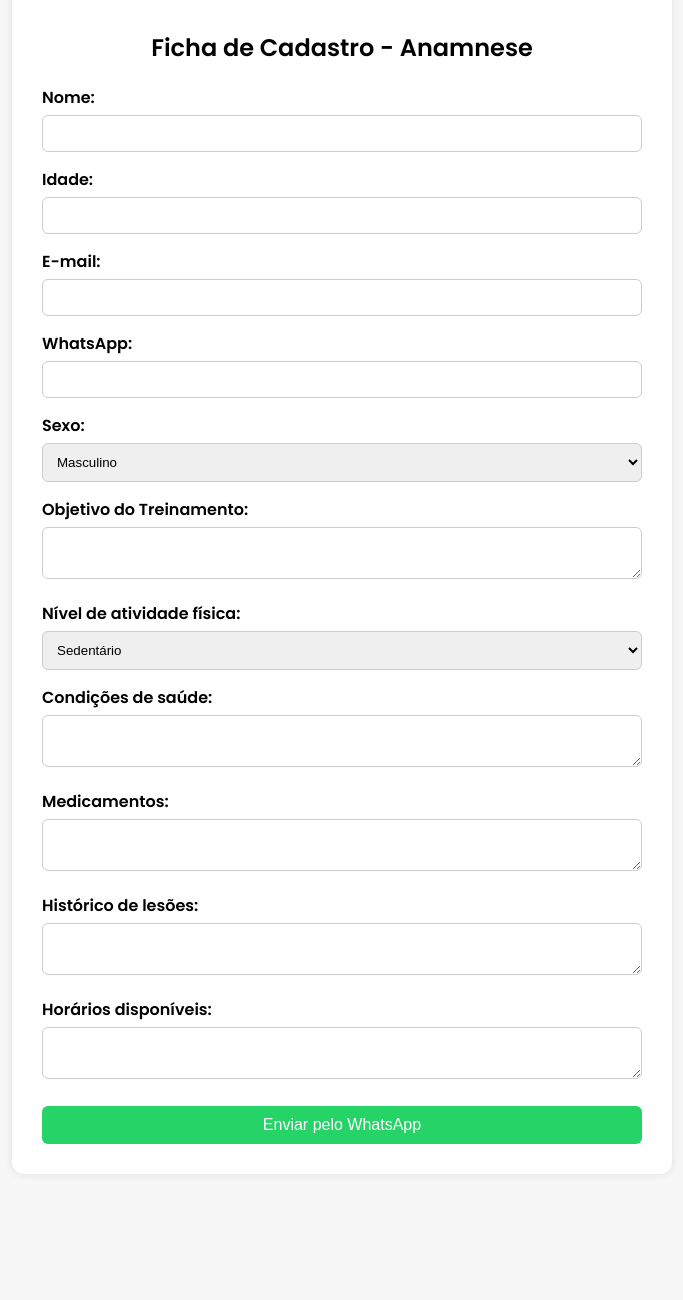
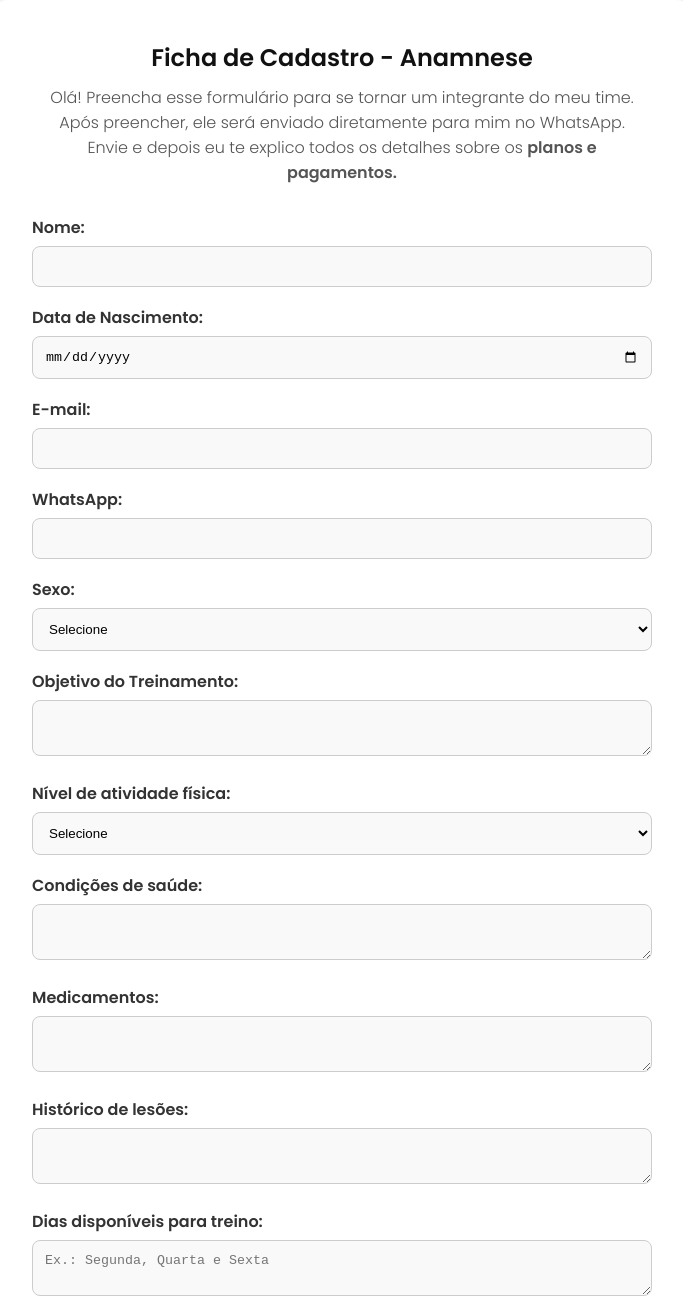
Before and after one commit to felipelifa/sitepersonal, a plain HTML site: page formulario.html in a window 1280 px wide. Shown: the part 40-1340 px from the top of the page, without its empty margins (298-981 px from the left). Before the commit the page ends 1234 px from the top, so only its background shows below. Drawn offline with Linux system fonts and the light colour scheme.

Commit message:
att
asdsad

```diff
--- a/formulario.html
+++ b/formulario.html
@@ -7,59 +7,108 @@
   <title>Ficha de Cadastro | Felipe Lima</title>
   <link href="https://fonts.googleapis.com/css2?family=Poppins:wght@300;600&display=swap" rel="stylesheet">
   <style>
+    * {
+      margin: 0;
+      padding: 0;
+      box-sizing: border-box;
+    }
+
     body {
       font-family: 'Poppins', sans-serif;
       background-color: #f7f7f7;
-      margin: 0;
-      padding: 20px;
+      color: #111;
+      padding: 40px 20px;
     }
+
     .form-container {
-      max-width: 600px;
+      max-width: 700px;
       margin: 0 auto;
       background-color: #fff;
-      padding: 30px;
-      border-radius: 12px;
-      box-shadow: 0 0 10px rgba(0,0,0,0.1);
+      padding: 40px;
+      border-radius: 16px;
+      box-shadow: 0 8px 24px rgba(0, 0, 0, 0.1);
     }
-    h2 {
+
+    .form-container h2 {
       text-align: center;
-      margin-bottom: 20px;
+      margin-bottom: 10px;
+      font-weight: 600;
     }
+
+    .intro {
+      text-align: center;
+      margin-bottom: 30px;
+      color: #555;
+      font-size: 1rem;
+    }
+
     label {
       display: block;
-      margin-top: 15px;
-      font-weight: bold;
+      margin-top: 18px;
+      font-weight: 600;
+      color: #333;
     }
-    input, select, textarea, button {
+
+    input, select, textarea {
       width: 100%;
-      padding: 10px;
-      margin-top: 5px;
+      padding: 12px;
+      margin-top: 6px;
       border: 1px solid #ccc;
-      border-radius: 6px;
-      box-sizing: border-box;
+      border-radius: 8px;
+      background-color: #f9f9f9;
+      transition: border-color 0.3s;
     }
+
+    input:focus, select:focus, textarea:focus {
+      border-color: #25D366;
+      outline: none;
+    }
+
+    textarea {
+      resize: vertical;
+    }
+
     button {
-      margin-top: 20px;
+      width: 100%;
+      margin-top: 30px;
       background-color: #25D366;
       color: white;
-      font-size: 16px;
+      padding: 14px;
+      font-size: 1rem;
+      font-weight: 600;
+      border: none;
+      border-radius: 50px;
       cursor: pointer;
-      border: none;
+      box-shadow: 0 6px 15px rgba(37, 211, 102, 0.4);
+      transition: background-color 0.3s, transform 0.2s;
     }
+
     button:hover {
-      background-color: #1ebe5d;
+      background-color: #1ebe57;
+      transform: scale(1.02);
+    }
+
+    button:active {
+      transform: scale(0.98);
     }
   </style>
 </head>
 <body>
+
   <div class="form-container">
     <h2>Ficha de Cadastro - Anamnese</h2>
+    <p class="intro">
+      Olá! Preencha esse formulário para se tornar um integrante do meu time.<br>
+      Após preencher, ele será enviado diretamente para mim no WhatsApp.<br>
+      Envie e depois eu te explico todos os detalhes sobre os <strong>planos e pagamentos.</strong>
+    </p>
+
     <form onsubmit="enviarParaWhatsApp(); return false;">
       <label for="nome">Nome:</label>
       <input type="text" id="nome" required>
 
-      <label for="idade">Idade:</label>
-      <input type="number" id="idade" required>
+      <label for="data-nascimento">Data de Nascimento:</label>
+      <input type="date" id="data-nascimento" required>
 
       <label for="email">E-mail:</label>
       <input type="email" id="email" required>
@@ -68,7 +117,8 @@
       <input type="tel" id="whatsapp" required>
 
       <label for="genero">Sexo:</label>
-      <select id="genero">
+      <select id="genero" required>
+        <option value="">Selecione</option>
         <option value="Masculino">Masculino</option>
         <option value="Feminino">Feminino</option>
       </select>
@@ -77,7 +127,8 @@
       <textarea id="objetivo" rows="2"></textarea>
 
       <label for="atividade">Nível de atividade física:</label>
-      <select id="atividade">
+      <select id="atividade" required>
+        <option value="">Selecione</option>
         <option value="Sedentário">Sedentário</option>
         <option value="Iniciante">Iniciante</option>
         <option value="Intermediário">Intermediário</option>
@@ -93,6 +144,9 @@
       <label for="lesoes">Histórico de lesões:</label>
       <textarea id="lesoes" rows="2"></textarea>
 
+      <label for="dias">Dias disponíveis para treino:</label>
+      <textarea id="dias" rows="2" placeholder="Ex.: Segunda, Quarta e Sexta"></textarea>
+
       <label for="horarios">Horários disponíveis:</label>
       <textarea id="horarios" rows="2"></textarea>
 
@@ -103,7 +157,7 @@
   <script>
     function enviarParaWhatsApp() {
       const nome = document.getElementById('nome').value;
-      const idade = document.getElementById('idade').value;
+      const dataNascimento = document.getElementById('data-nascimento').value;
       const email = document.getElementById('email').value;
       const whatsapp = document.getElementById('whatsapp').value;
       const genero = document.getElementById('genero').value;
@@ -112,12 +166,13 @@
       const saude = document.getElementById('saude').value;
       const medicamentos = document.getElementById('medicamentos').value;
       const lesoes = document.getElementById('lesoes').value;
+      const dias = document.getElementById('dias').value;
       const horarios = document.getElementById('horarios').value;
 
       const numeroDestino = '553592436211';
       const mensagem = `*Ficha de Cadastro - Novo Aluno*%0A%0A` +
         `- Nome: ${nome || "-"}%0A` +
-  `- Idade: ${idade || "-"}%0A` +
+        `- Data de Nascimento: ${dataNascimento || "-"}%0A` +
         `- Email: ${email || "-"}%0A` +
         `- WhatsApp: ${whatsapp || "-"}%0A` +
         `- Sexo: ${genero || "-"}%0A` +
@@ -126,8 +181,8 @@
         `- Condições de Saúde: ${saude || "-"}%0A` +
         `- Medicamentos: ${medicamentos || "-"}%0A` +
         `- Lesões: ${lesoes || "-"}%0A` +
+        `- Dias Disponíveis: ${dias || "-"}%0A` +
         `- Horários Disponíveis: ${horarios || "-"}`;
-
 
       const url = `https://wa.me/${numeroDestino}?text=${mensagem}`;
       window.open(url, '_blank');
--- a/style.css
+++ b/style.css
@@ -1,9 +1,16 @@
 /* Base */
+* {
+  margin: 0;
+  padding: 0;
+  box-sizing: border-box;
+}
+
 body {
     margin: 0;
     font-family: 'Poppins', sans-serif;
     background-color: #0f0f0f;
     color: #f1f1f1;
+    overflow-x: hidden;
   }
 
   a {
@@ -36,9 +43,30 @@ body {
     font-size: 0.95rem;
     color: #f1f1f1;
   }
-
+.section-fundo {
+  width: 100%;
+  overflow: hidden;
+ position: relative;
+  width: 100%;
+  overflow: hidden;
+}
+.section-fundo::after {
+  content: "";
+  position: absolute;
+  bottom: 0;
+  left: 0;
+  width: 100%;
+  height: 80px; /* Altura da sombra */
+  background: linear-gradient(to bottom, rgba(0,0,0,0) 0%, rgba(0,0,0,0.3) 100%);
+  pointer-events: none;
+}
+.section-fundo img {
+  width: 100%;
+  height: auto;
+  display: block;
+}
   .hero {
-    background-color: #f4f4f4;
+    background-color: #d9d9d9;
     padding: 4rem 2rem;
 
       }
@@ -141,6 +169,47 @@ body {
     border: 2px solid #25d366;
     color: #25d366;
     background-color: transparent;
+  }
+  /* Container centralizado */
+.botao-cta-final {
+  text-align: center;
+  margin-top: 40px;
+}
+
+/* Estilo do botão */
+.botao-pulsando {
+  background-color: #25D366;
+  color: white;
+  padding: 1rem 2rem;
+  border-radius: 50px;
+  font-weight: 700;
+  font-size: 1.1rem;
+  text-decoration: none;
+  box-shadow: 0 6px 15px rgba(37, 211, 102, 0.4);
+  display: inline-block;
+  transition: background-color 0.3s ease;
+  animation: pulse 1.5s infinite;
+}
+
+/* Hover (opcional) */
+.botao-pulsando:hover {
+  background-color: #1ebe57;
+}
+
+/* Animação de pulsação */
+@keyframes pulse {
+  0% {
+    transform: scale(1);
+    box-shadow: 0 0 0 0 rgba(37, 211, 102, 0.7);
+  }
+  70% {
+    transform: scale(1.05);
+    box-shadow: 0 0 0 20px rgba(37, 211, 102, 0);
+  }
+  100% {
+    transform: scale(1);
+    box-shadow: 0 0 0 0 rgba(37, 211, 102, 0);
+  }
 }
 
   /* Contador */
@@ -406,20 +475,19 @@ body {
     /* HERO */
      .hero-wrapper {
     flex-direction: column;
-      align-items: center;
-      text-align: center;
-      padding: 2rem 1rem;
+    gap: 1rem;
+    width: 100%;
+    max-width: 100%;
+    padding: 0;
   }
 
   .hero-image img {
     width: 90%;
-      max-width: 240px;
-      margin-bottom: -70px;
-      margin-top: -70px;
+    max-width: 280px;
+    margin-top: -40%;
   }
 
   .hero-content {
-      max-width: 100%;
     padding: 0 1rem;
   }
 
```
Also changed, not shown: index.html (+23 -25 lines), cta.webp (added). Lines whose indentation alone changed are shown as unchanged.
